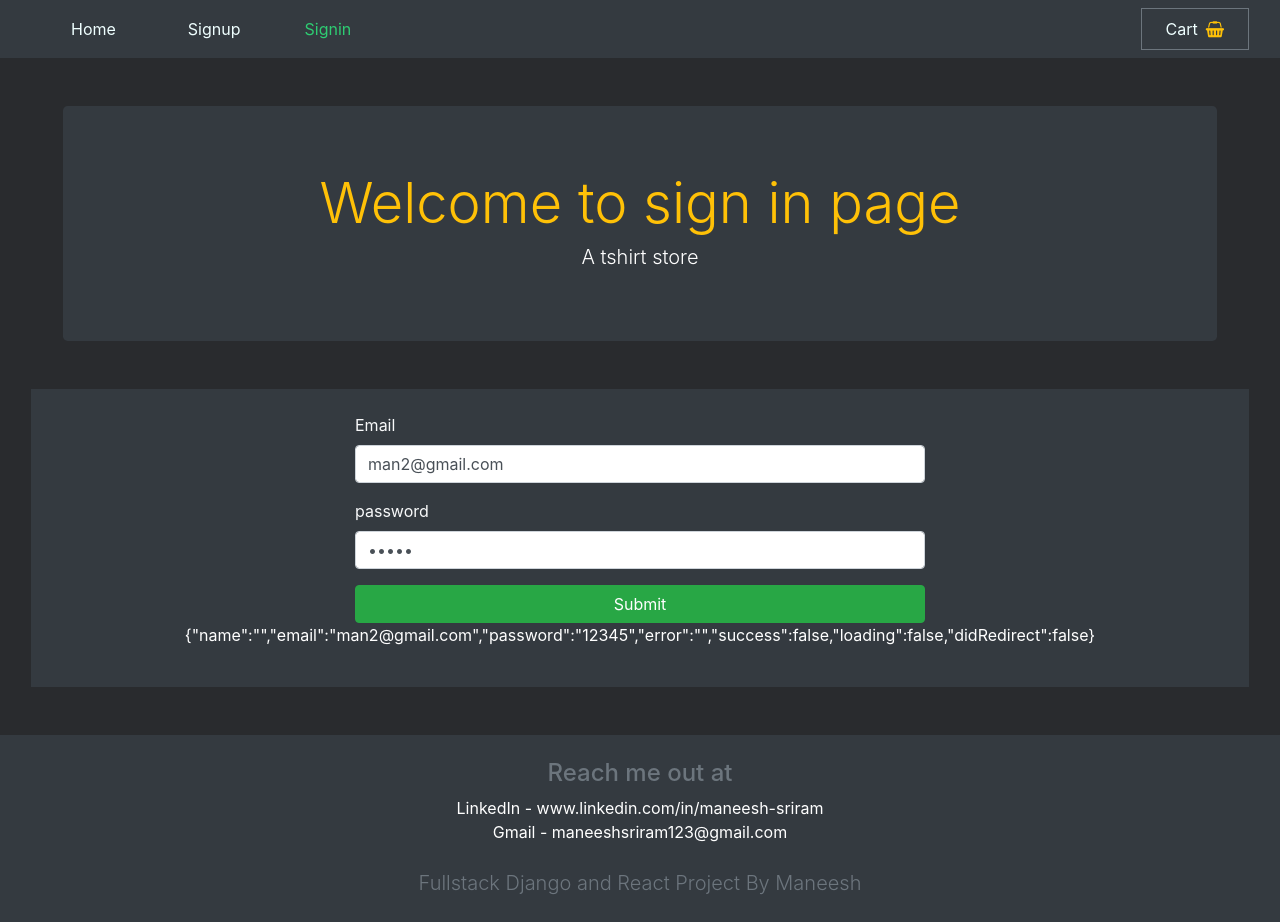
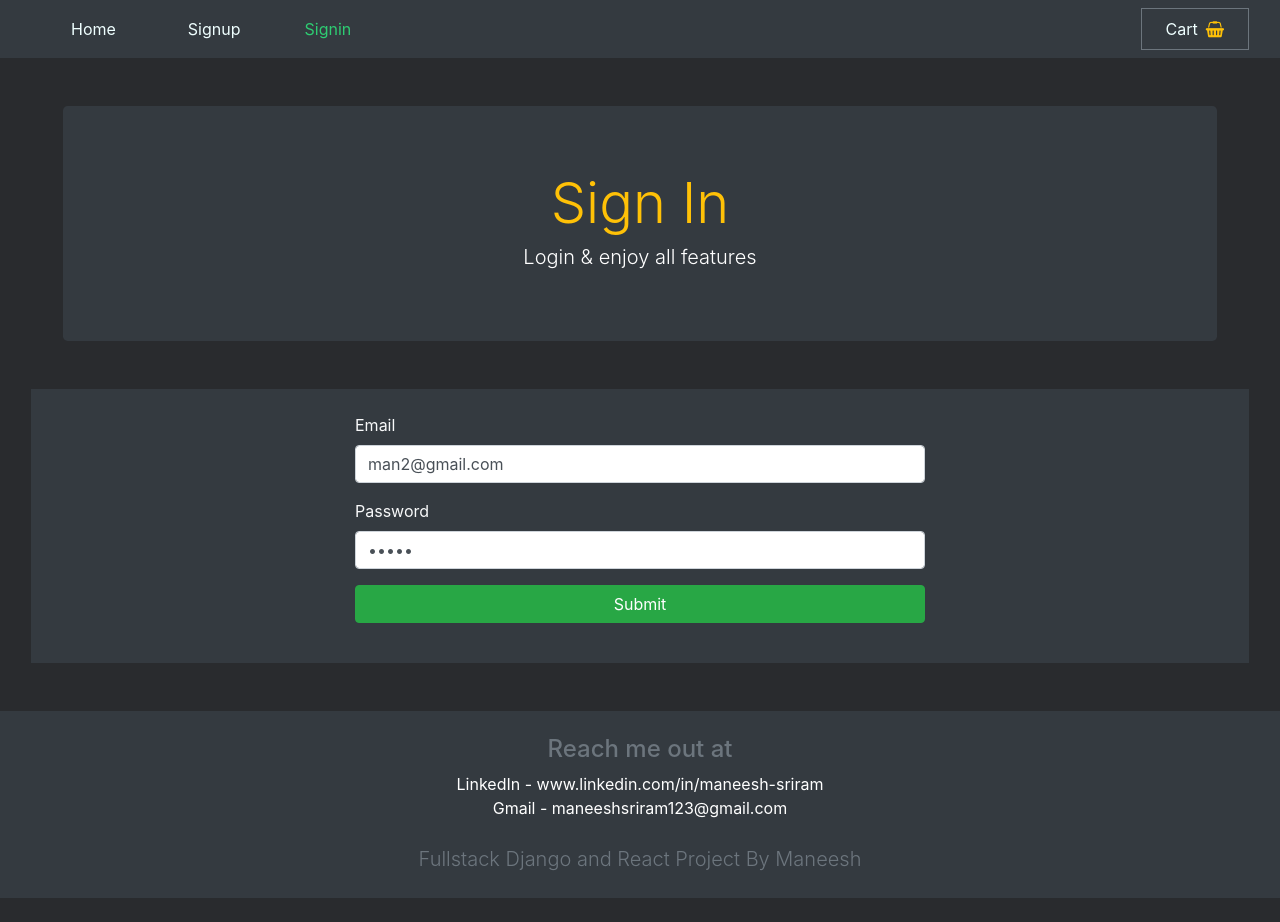
Before and after one commit to niranjankrishna-acad/MachineTest, a React (Create React App) app in the folder frontend/: page /signin in a window 1280 px wide. After the commit the page ends 898 px from the top, so only its background shows below. Built offline with nearby package versions, Linux system fonts and the light colour scheme.

Commit message:
Update Signin.js

```diff
--- a/frontend/src/user/Signin.js
+++ b/frontend/src/user/Signin.js
@@ -3,6 +3,8 @@ import { Link, Redirect } from "react-router-dom";
 
 import Base from "../core/Base";
 import { signin, authenticate, isAuthenticated } from "../auth/helper";
+
+
 
 const Signin = () => {
   const [values, setValues] = useState({
@@ -17,10 +19,16 @@ const Signin = () => {
   const { name, email, password, error, success, loading, didRedirect } =
     values;
 
+
+
+
   const handleChange = (name) =>
     (event) => {
       setValues({ ...values, error: false, [name]: event.target.value });
     };
+
+
+
 
   const onSumit = (event) => {
     event.preventDefault();
@@ -48,11 +56,17 @@ const Signin = () => {
       .catch((e) => console.log(e));
   };
 
+
+
+
   const performRedirect = () => {
     if (isAuthenticated()) {
       return <Redirect to="/" />;
     }
   };
+
+
+
 
   const loadingMessage = () => {
     return (
@@ -63,6 +77,9 @@ const Signin = () => {
       )
     );
   };
+
+
+
 
   const successMessage = () => {
     return (
@@ -83,20 +100,25 @@ const Signin = () => {
     );
   };
 
+
+
+
   const errorMessage = () => {
     return (
       <div className="row">
         <div className="col-md-6 offset-sm-3 text-left">
           <div
             className="alert alert-danger"
-            style={{ display: error ? "" : "none" }}
-          >
+            style={{ display: error ? "" : "none" }}>
             Check all fields again
           </div>
         </div>
       </div>
     );
   };
+
+
+
 
   const signInForm = () => {
     return (
@@ -114,7 +136,7 @@ const Signin = () => {
               />
             </div>
             <div className="form-group">
-              <label className="text-light">password</label>
+              <label className="text-light">Password</label>
               <input
                 name="password"
                 className="form-control"
@@ -135,13 +157,17 @@ const Signin = () => {
     );
   };
 
+
+
+
   return (
-    <Base title="Welcome to sign in page" description="A tshirt store">
+    <Base title="Sign In" description="Login & enjoy all features">
+      {successMessage()}
+      {errorMessage()}
       {loadingMessage()}
-
       {signInForm()}
       <p className="text-center">
-        {JSON.stringify(values)}
+        {/* {JSON.stringify(values)} */}
       </p>
       {performRedirect()}
     </Base>
```
